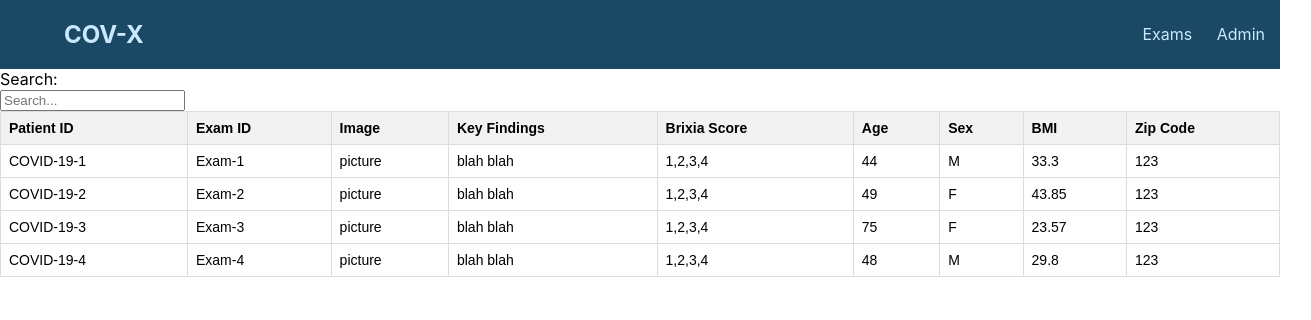
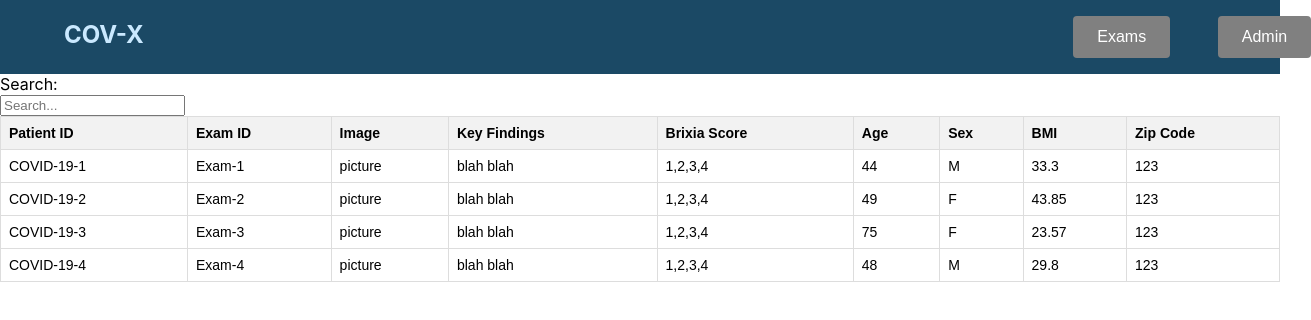
Before and after one commit to alfonsomeraz/code-crafters, a React (Create React App) app in the folder client/: page / in a window 1280 px wide. Shown: the top 320 px of the page, 1311 px wide, since content can reach past the window. Built offline with nearby package versions, Linux system fonts and the light colour scheme.

Commit message:
styled and added button

```diff
--- a/client/src/App.js
+++ b/client/src/App.js
@@ -13,15 +13,8 @@ function SearchBar() {
       </form>
     </div>
   )
+
 }
-
-let temp = () => {
-  return 0;
-};
-
-let dummyfunction = () => {
-
-};
 
 // Fake data to work with while building
 const PATIENTS = [
--- a/client/src/components/NavBar.css
+++ b/client/src/components/NavBar.css
@@ -31,3 +31,14 @@ nav .logo h1 {
     color: #CAE9FF;
     justify-self: start;
 }
+.nav-button {
+    background-color: gray;
+    border: none;
+    color: white;
+    padding: 12px 24px;
+    text-align: center;
+    text-decoration: none;
+    display: inline-block;
+    font-size: 16px;
+    border-radius: 4px;
+  }
--- a/client/src/components/NavBar.js
+++ b/client/src/components/NavBar.js
@@ -9,11 +9,10 @@ export default function NavBar(){
             </div>
             <div className="nav-list">
                 <ul>
-                    <li>Exams</li>
-                    <li>Admin</li>
+                    <li><button className="nav-button">Exams</button></li>
+                    <li><button className="nav-button">Admin</button></li>
                 </ul>
             </div>
         </nav>
     )
-
 }
--- a/client/src/components/PatientRow.css
+++ b/client/src/components/PatientRow.css
@@ -15,9 +15,3 @@ table {
     background-color: #f2f2f2;
     text-align: left;
   }
-
-  .PatientRow {
-    &:hover {
-      background-color: #f5f5f5;
-    }
-  }
```
Also changed, not shown: client/src/components/SearchablePatientTable.js (line endings or trailing spaces).
